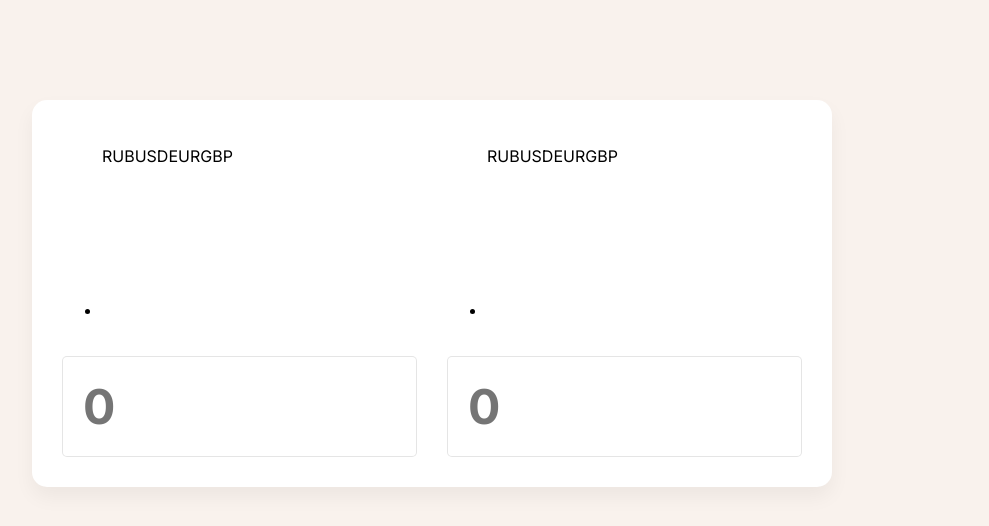
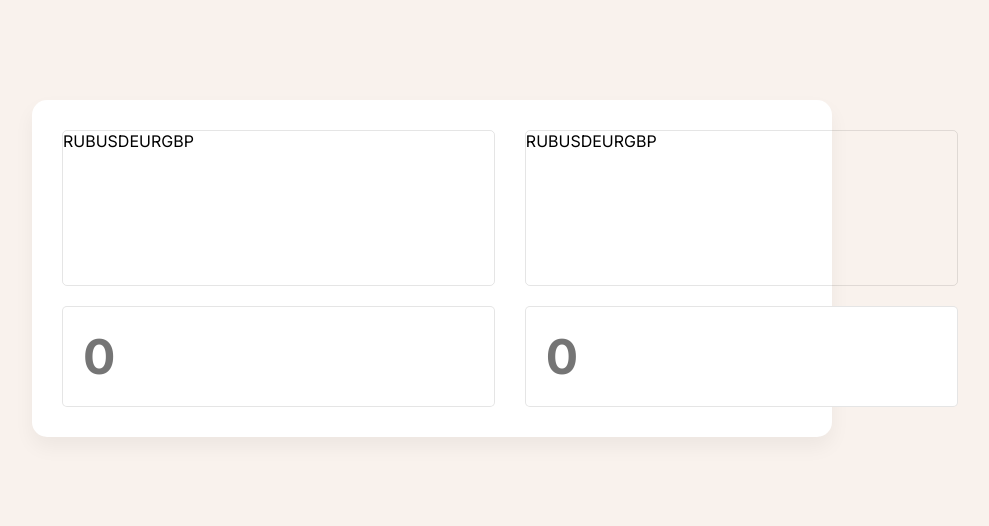
Before and after one commit to djambo05/currency-converter, a React (Create React App) app: page / in a window 1280 px wide. Shown: the top 526 px of the page, without its empty margins (208-1197 px from the left). Built offline with nearby package versions, Linux system fonts and the light colour scheme.

Commit message:
feature: starting css .currencies

```diff
--- a/src/index.scss
+++ b/src/index.scss
@@ -35,3 +35,13 @@ body {
     width: 100%;
   }
 }
+
+.currencies {
+  display: flex;
+  list-style: none;
+  padding: 0;
+  margin: 0;
+  border: 1px solid rgba(0, 0, 0, 0.1);
+  border-radius: 5px;
+  overflow: hidden;
+}
```
